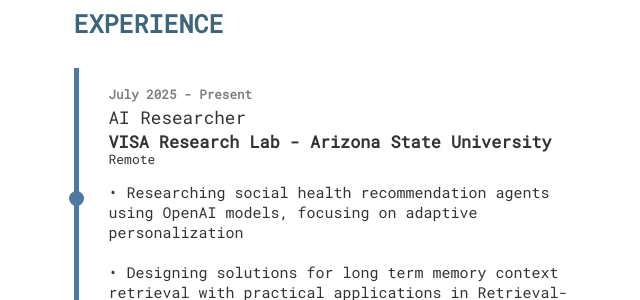
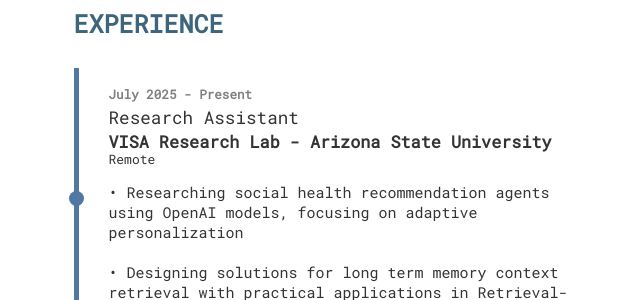
Before and after one commit to anushaa51/anushaa51.github.io, a Jekyll site: the page built from index.html, in a window 1280 px wide and 900 px high, scrolled down 1046 px. Shown: the part 154-454 px from the top of the window, without its empty margins (501-1141 px from the left). Built offline with Jekyll 4.4.1, drawn with Linux system fonts in a browser that asks for light colours; nearby versions of some CDN libraries.

Commit message:
Update resume

```diff
--- a/_config.yml
+++ b/_config.yml
@@ -15,7 +15,7 @@
     experience :
       - start : July 2025
         end : Present
-        experience : AI Researcher
+        experience : Research Assistant
         place: VISA Research Lab - Arizona State University
         location: Remote
         summary: • Researching social health recommendation agents using OpenAI models, focusing on adaptive personalization<br/><br/>• Designing solutions for long term memory context retrieval with practical applications in Retrieval-Augmented Generation (RAG) for knowledge grounding and dialogue coherence
```
Also changed, not shown: 2 other files.
